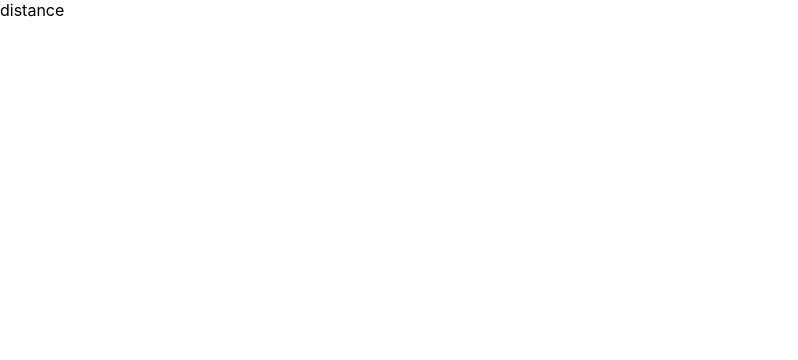
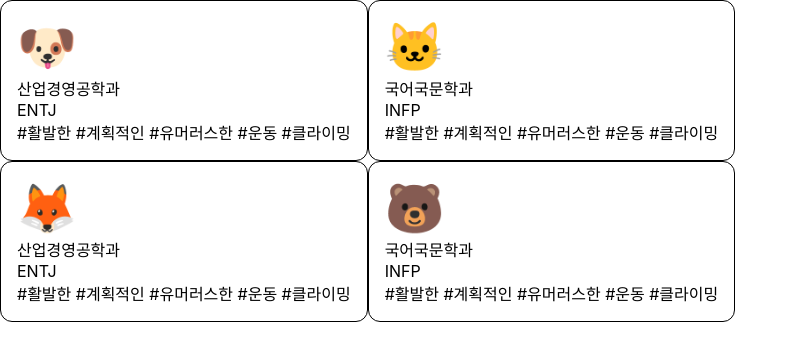
Before and after one commit to 9oormthon-univ/2024_BEOTKKOTTHON_TEAM_5_FE, a React (Create React App) app: page /home in a window 1280 px wide. Shown: the top 360 px of the page, without its empty margins (0-798 px from the left). Built offline with nearby package versions, Linux system fonts and the light colour scheme.

Commit message:
feat: 페이지 라우팅
서비스에 사용될 페이지들을 라우팅했습니다.
내부에 마크업 되어 있는 코드들은 모두 지우고 사용하셔도 됩니다.

resolves: #12

```diff
--- a/package.json
+++ b/package.json
@@ -8,6 +8,7 @@
     "@testing-library/user-event": "^13.5.0",
     "react": "^18.2.0",
     "react-dom": "^18.2.0",
+    "react-router-dom": "^6.22.3",
     "react-scripts": "5.0.1",
     "styled-components": "^6.1.8",
     "web-vitals": "^2.1.4"
--- a/src/App.jsx
+++ b/src/App.jsx
@@ -1,5 +1,37 @@
+import { BrowserRouter, Route, Routes } from "react-router-dom";
+import LandingPage from "./pages/root/LandingPage";
+import HomeIndexPage from "./pages/home/HomeIndexPage";
+import ChatIndexPage from "./pages/chat/ChatIndexPage";
+import FestivalIndexPage from "./pages/festival/FestivalIndexPage";
+import MyIndexPage from "./pages/mypage/MyIndexPage";
+import UserRegisterPage from "./pages/register/UserRegisterPage";
+import UnivRegisterPage from "./pages/register/UnivRegisterPage";
+import DonePage from "./pages/register/DonePage";
+import ProfileRegisterPage from "./pages/register/ProfileRegisterPage";
+import ChatPage from "./pages/chat/ChatPage";
+
 function App() {
-  return <div className="App">distance</div>;
+  return (
+    <BrowserRouter>
+      <Routes>
+        <Route path="/" element={<LandingPage />} />
+
+        <Route path="/register/user" element={<UserRegisterPage />} />
+        <Route path="/register/univ" element={<UnivRegisterPage />} />
+        <Route path="/register/done" element={<DonePage />} />
+        <Route path="/register/profile" element={<ProfileRegisterPage />} />
+
+        <Route path="/home" element={<HomeIndexPage />} />
+
+        <Route path="/chat" element={<ChatIndexPage />} />
+        <Route path="/chat/:chatRoomId" element={<ChatPage />} />
+
+        <Route path="/festival" element={<FestivalIndexPage />} />
+
+        <Route path="/mypage" element={<MyIndexPage />} />
+      </Routes>
+    </BrowserRouter>
+  );
 }
 
 export default App;
--- /dev/null
+++ b/src/pages/chat/ChatIndexPage.jsx
@@ -0,0 +1,35 @@
+import React from "react";
+
+const ChatIndexPage = () => {
+  return (
+    <div>
+      <div>진행중인 대화</div>
+      <div style={{ display: "flex", alignItems: "center", gap: "16px" }}>
+        <div style={{ fontSize: "48px" }}>🐶</div>
+        <div>
+          <strong>경영학과 ENTJ</strong>
+          <div>오 그러겡 ㅎㅎ 신기하당</div>
+        </div>
+        <div>14:19</div>
+      </div>
+      <div style={{ display: "flex", alignItems: "center", gap: "16px" }}>
+        <div style={{ fontSize: "48px" }}>🐱</div>
+        <div>
+          <strong>국어국문학과 INFP</strong>
+          <div>안녕! 지금 어디야?</div>
+        </div>
+        <div>14:38</div>
+      </div>
+      <div style={{ display: "flex", alignItems: "center", gap: "16px" }}>
+        <div style={{ fontSize: "48px" }}>🐻</div>
+        <div>
+          <strong>사학과 ESFJ</strong>
+          <div>이따 만날래? 공연장 앞에서 ㅎㅎ</div>
+        </div>
+        <div>18:33</div>
+      </div>
+    </div>
+  );
+};
+
+export default ChatIndexPage;
--- /dev/null
+++ b/src/pages/chat/ChatPage.jsx
@@ -0,0 +1,7 @@
+import React from "react";
+
+const ChatPage = () => {
+  return <div>ChatPage</div>;
+};
+
+export default ChatPage;
--- /dev/null
+++ b/src/pages/festival/FestivalIndexPage.jsx
@@ -0,0 +1,7 @@
+import React from "react";
+
+const FestivalIndexPage = () => {
+  return <div>축제 정보</div>;
+};
+
+export default FestivalIndexPage;
--- /dev/null
+++ b/src/pages/home/HomeIndexPage.jsx
@@ -0,0 +1,58 @@
+import React from "react";
+
+const HomeIndexPage = () => {
+  return (
+    <div>
+      <div style={{ display: "flex" }}>
+        <div
+          style={{
+            border: "1px solid black",
+            padding: "16px",
+            borderRadius: "12px",
+          }}>
+          <div style={{ fontSize: "48px" }}>🐶</div>
+          <div>산업경영공학과</div>
+          <div>ENTJ</div>
+          <div>#활발한 #계획적인 #유머러스한 #운동 #클라이밍</div>
+        </div>
+        <div
+          style={{
+            border: "1px solid black",
+            padding: "16px",
+            borderRadius: "12px",
+          }}>
+          <div style={{ fontSize: "48px" }}>🐱</div>
+          <div>국어국문학과</div>
+          <div>INFP</div>
+          <div>#활발한 #계획적인 #유머러스한 #운동 #클라이밍</div>
+        </div>
+      </div>
+      <div style={{ display: "flex" }}>
+        <div
+          style={{
+            border: "1px solid black",
+            padding: "16px",
+            borderRadius: "12px",
+          }}>
+          <div style={{ fontSize: "48px" }}>🦊</div>
+          <div>산업경영공학과</div>
+          <div>ENTJ</div>
+          <div>#활발한 #계획적인 #유머러스한 #운동 #클라이밍</div>
+        </div>
+        <div
+          style={{
+            border: "1px solid black",
+            padding: "16px",
+            borderRadius: "12px",
+          }}>
+          <div style={{ fontSize: "48px" }}>🐻</div>
+          <div>국어국문학과</div>
+          <div>INFP</div>
+          <div>#활발한 #계획적인 #유머러스한 #운동 #클라이밍</div>
+        </div>
+      </div>
+    </div>
+  );
+};
+
+export default HomeIndexPage;
--- /dev/null
+++ b/src/pages/mypage/MyIndexPage.jsx
@@ -0,0 +1,14 @@
+import React from "react";
+
+const MyIndexPage = () => {
+  return (
+    <div>
+      <div>마이페이지</div>
+      <div>계정 정보 수정하기</div>
+      <div>프로필 정보 수정하기</div>
+      <div>로그아웃</div>
+    </div>
+  );
+};
+
+export default MyIndexPage;
--- /dev/null
+++ b/src/pages/register/DonePage.jsx
@@ -0,0 +1,15 @@
+import React from "react";
+
+const DonePage = () => {
+  return (
+    <div>
+      <div style={{ fontSize: "48px" }}>🎊</div>
+      <div>가입이 완료되었습니다!</div>
+      <div>
+        <button>프로필 설정하기</button>
+      </div>
+    </div>
+  );
+};
+
+export default DonePage;
--- /dev/null
+++ b/src/pages/register/ProfileRegisterPage.jsx
@@ -0,0 +1,24 @@
+import React from "react";
+
+const ProfileRegisterPage = () => {
+  return (
+    <div>
+      <h1>프로필을 등록해주세요</h1>
+      <h2>캐릭터 선택하기</h2>
+      <div style={{ fontSize: "48px" }}>🐱 🐶 🐰 🐹</div>
+      <h2>MBTI 선택하기</h2>
+      <select>
+        <option value="" disabled selected>
+          MBTI를 선택해주세요.
+        </option>
+        <option value="INFP">INFP</option>
+        <option value="ENTJ">ENTJ</option>
+        <option value="etc">기타 등등</option>
+      </select>
+      <h2>해시태그 선택하기</h2>
+      <div>선택...</div>
+    </div>
+  );
+};
+
+export default ProfileRegisterPage;
--- /dev/null
+++ b/src/pages/register/UnivRegisterPage.jsx
@@ -0,0 +1,7 @@
+import React from "react";
+
+const UnivRegisterPage = () => {
+  return <div>학교를 인증해주세요 🏫</div>;
+};
+
+export default UnivRegisterPage;
--- /dev/null
+++ b/src/pages/register/UserRegisterPage.jsx
@@ -0,0 +1,12 @@
+import React from "react";
+
+const UserRegisterPage = () => {
+  return (
+    <div>
+      <div>처음 오셨나요?</div>
+      <div>간편하게 학생메일로 가입해보세요!</div>
+    </div>
+  );
+};
+
+export default UserRegisterPage;
--- /dev/null
+++ b/src/pages/root/LandingPage.jsx
@@ -0,0 +1,17 @@
+import React from "react";
+
+const LandingPage = () => {
+  return (
+    <div>
+      <div>distance</div>
+      <div>
+        <button>학생 메일로 가입하기</button>
+      </div>
+      <div>
+        <button>로그인</button>
+      </div>
+    </div>
+  );
+};
+
+export default LandingPage;
```
Also changed, not shown: 1 other file (tests, documents, lock files or other folders).
